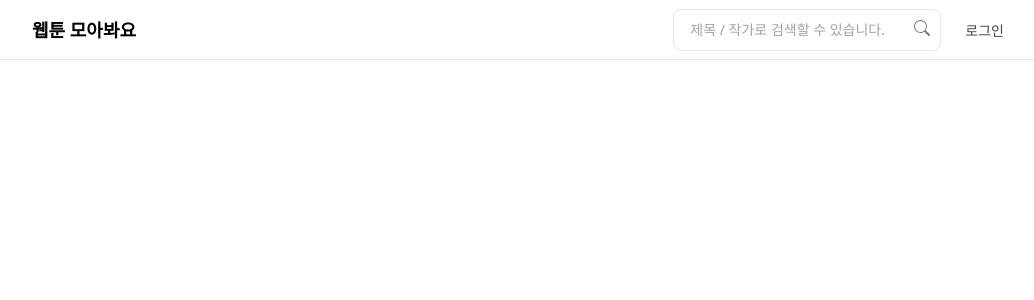
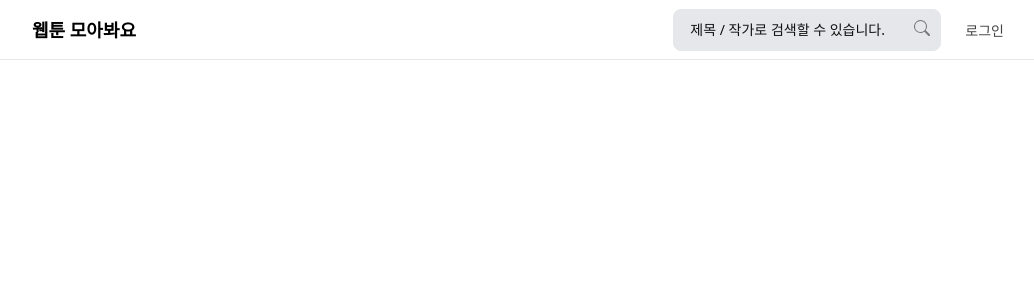
Before and after one commit to JHni2/collect-webtoons, a React (Vite) app: page / in a window 1280 px wide. Shown: the top 300 px of the page, without its empty margins (118-1152 px from the left). Built offline with nearby package versions, Linux system fonts and the light colour scheme; no server answers; the database is empty.

Commit message:
검색 css 수정

```diff
--- a/src/App.tsx
+++ b/src/App.tsx
@@ -22,7 +22,7 @@ function App() {
             <ScrollToTop />
             <section className="drawer-content">
               <Header />
-              <section className="main pt-[60px]">
+              <section className="main pt-[60px] max-w-[980px] m-[0_auto]">
                 <Routes>
                   {/* <Route path='*' element={<Error/>}/> */}
                   <Route path="/" element={<Index />} />
--- a/src/assets/css/style.css
+++ b/src/assets/css/style.css
@@ -64,6 +64,10 @@ input[value='on']::before{
   background-image: url('./imgs/check-circle-fill.svg');
 }
 
+.search_input {
+  -webkit-text-fill-color: #111111;
+}
+
 .message_container::before{
   content: "";
   border: 7px solid transparent;
@@ -85,3 +89,9 @@ input[value='on']::before{
   -webkit-transform: scale(1.05);
   transform: scale(1.05);
 }
+
+@media (min-width: 480px) {
+  .search_result_list {
+    margin-top: 1rem;
+  }
+}
--- a/src/components/Header.tsx
+++ b/src/components/Header.tsx
@@ -68,7 +68,7 @@ export default function Header(): JSX.Element {
                 type="text"
                 value={search}
                 placeholder="제목 / 작가로 검색할 수 있습니다."
-                className="fixed w-full left-0 top-[19px] border-t-0 -z-10 p-[10px_16px] text-sm font-thin border-[1px] opacity-0 transition-toggleTransition focus:outline-none sm:block sm:opacity-100 sm:w-[268px] sm:rounded-lg sm:z-0 sm:static sm:border-[1px] sm:translate-y-0 sm:transition-none"
+                className="search_input fixed w-full left-0 top-[19px] border-t-0 -z-10 p-[10px_16px] text-sm font-thin border-[1px] bg-[#e5e7eb] opacity-0 transition-toggleTransition focus:outline-none sm:block sm:opacity-100 sm:w-[268px] sm:rounded-lg sm:z-0 sm:static sm:border-[1px] sm:translate-y-0 sm:transition-none"
                 onChange={handleSearchChange}
                 onKeyDown={(e) => activeEnter(e)}
               ></input>
--- a/src/components/SearchPage.tsx
+++ b/src/components/SearchPage.tsx
@@ -47,7 +47,7 @@ export default function Search() {
           새로운 작품을 탐색해 보세요!
         </p>
       ) : (
-        <ul ref={$section} className="search_result_list flex flex-col mt-4 gap-y-5">
+        <ul ref={$section} className="search_result_list flex flex-col gap-y-5">
           {searchedWebtoons.map((webtoon) => {
             const data: IWebtoon = webtoon
             return <SearchedWebtoonList key={data.webtoonId} data={data} keyword={searchQuery.keyword} />
```
